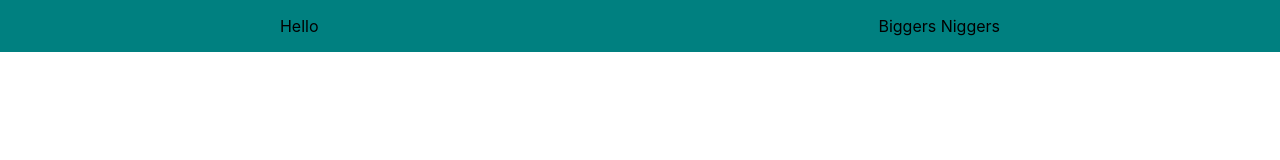
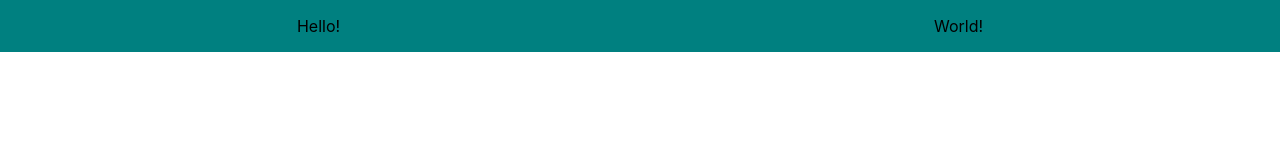
Before and after one commit to hfzhart/SystemAnalyses, a React (Create React App) app: page / in a window 1280 px wide. Shown: the top 160 px of the page. Built offline with nearby package versions, Linux system fonts and the light colour scheme.

Commit message:
Update Header.js

```diff
--- a/src/components/Header/Header.js
+++ b/src/components/Header/Header.js
@@ -3,8 +3,8 @@ import './styles.css';
 function Header() {
   return (
     <div className="container">
-      <p>Hello</p>
-      <p>Biggers Niggers</p>
+      <p>Hello!</p>
+      <p>World!</p>
           </div>
 
   );
```
